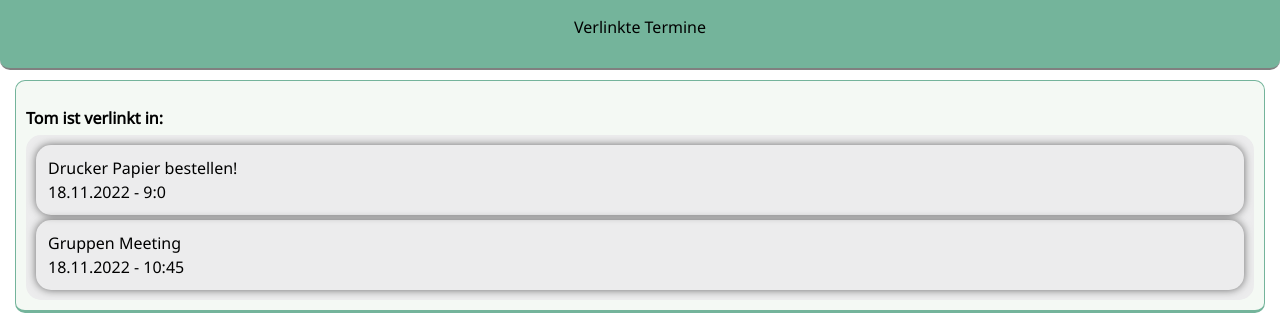
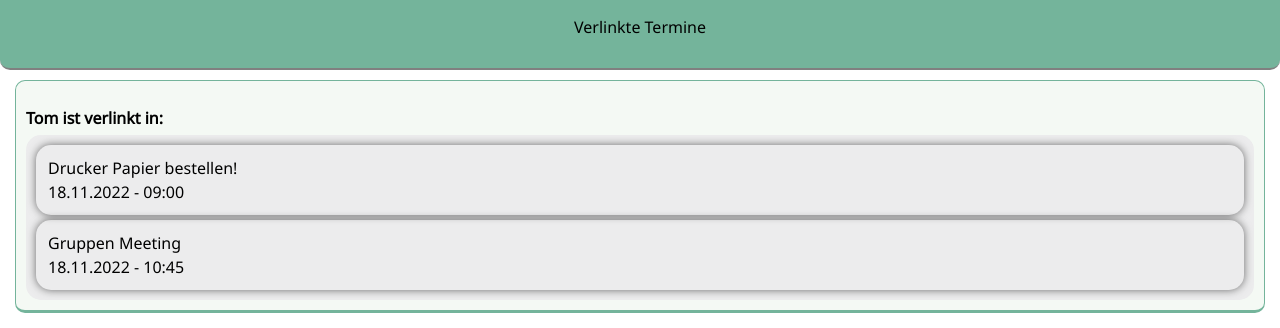
Before and after one commit to SergeBrakow/neuefische-capstone-project-Cibri, a React (Create React App) app: page /userLinked/1 in a window 1280 px wide. Shown: the top 328 px of the page. Built offline with nearby package versions, Linux system fonts and the light colour scheme.

Commit message:
fix time error

```diff
--- a/src/components/UserLinkedInOrderSection.js
+++ b/src/components/UserLinkedInOrderSection.js
@@ -1,5 +1,6 @@
 import { useNavigate } from "react-router-dom";
 import styled from "styled-components";
+import { getTimeAsString } from "../utils/getDate";
 import { MainBox } from "./styles/MainBox";
 import { OrderBox } from "./styles/OrderBox";
 import { ValueBox } from "./styles/ValueBox";
@@ -26,7 +27,7 @@ export default function UserLinkedInOrderSection({user, orderList}){
                             onClick={()=> navigate(`/orderView/${order.id}`)}
                             >
                             <p>{order.name}</p>
-                            <p>{order.date.dateString} - {order.date.hour}:{order.date.minute}</p>
+                            <p>{order.date.dateString} - {getTimeAsString(order.date.hour, order.date.minute)}</p>
                         </OrderBox>
                          )
                     }
```
